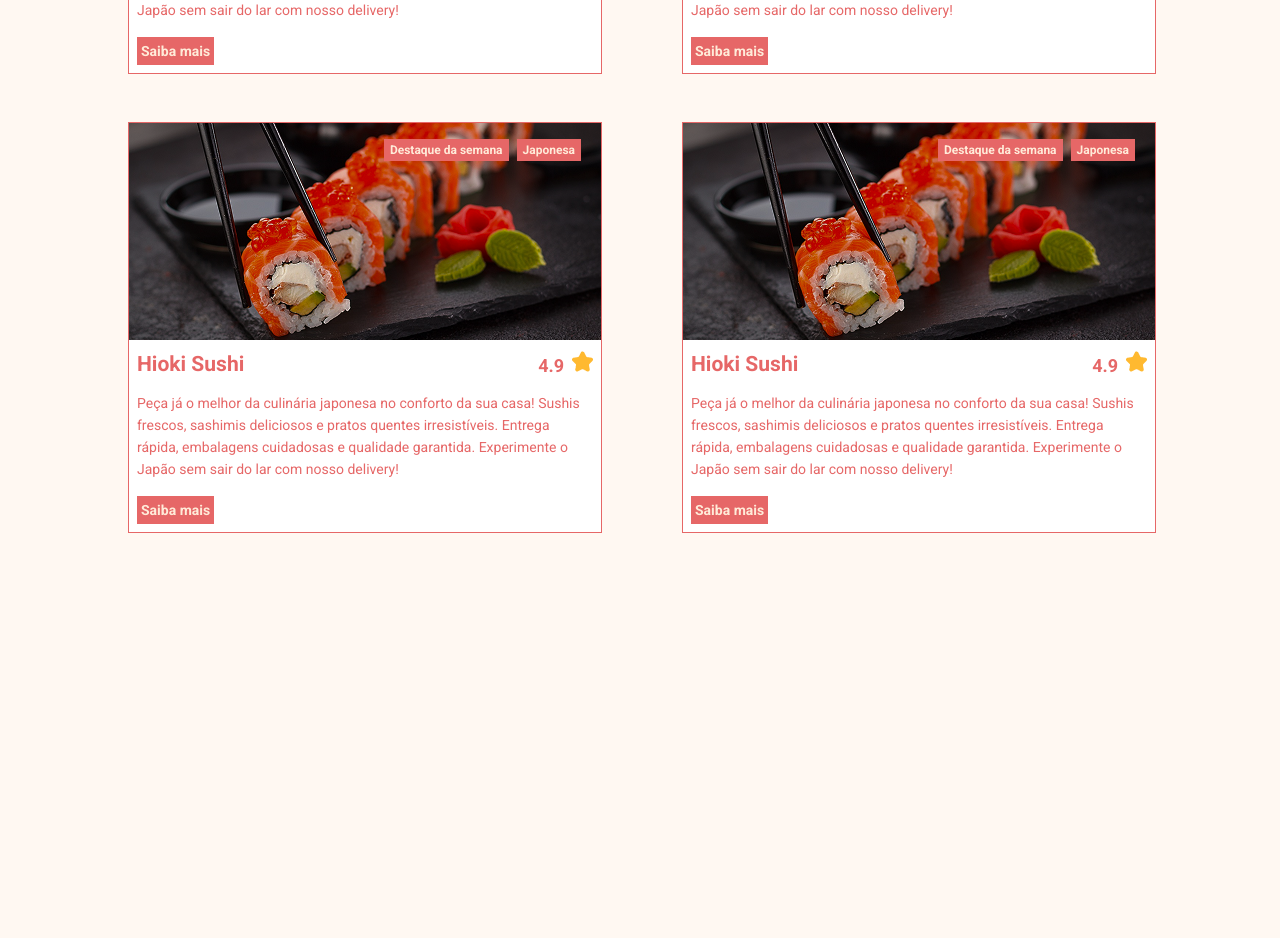
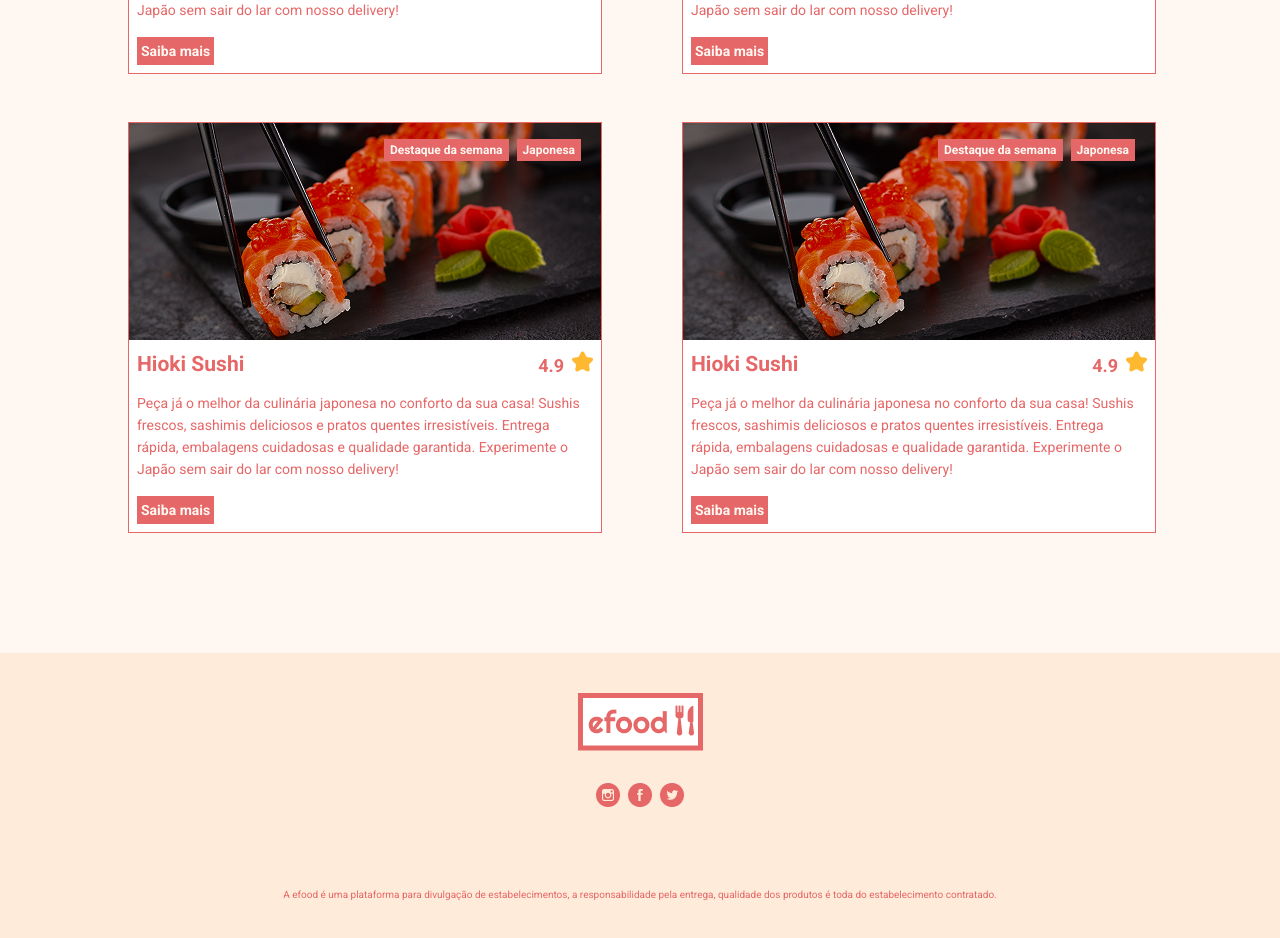
Before and after one commit to carolmeireles/efood, a React (Vite) app: page / in a window 1280 px wide. Shown: the part 1260-2198 px from the top of the page. Before the commit the page ends 1913 px from the top, so only its background shows below. Built offline with nearby package versions, Linux system fonts and the light colour scheme.

Commit message:
componente Footer

```diff
--- a/src/App.tsx
+++ b/src/App.tsx
@@ -1,6 +1,7 @@
 import Hero from "./components/Hero"
 import { CssGlobal } from "./styles"
 import CardList from "./components/CardList"
+import Footer from './components/Footer'
 
 function App() {
 
@@ -9,6 +10,7 @@ function App() {
       <CssGlobal />
       <Hero />
       <CardList />
+      <Footer />
     </>
   )
 }
--- a/src/components/Card/styles.ts
+++ b/src/components/Card/styles.ts
@@ -43,7 +43,7 @@ export const Desc = styled.p`
 
 export const Button = styled.button`
     background-color: ${cores.rosa};
-    color: ${cores.rosaClaro};
+    color: ${cores.begeClaro};
     padding: 6px 4px;
     font-weight: bold;
     font-size: 14px;
--- /dev/null
+++ b/src/components/Footer/index.tsx
@@ -0,0 +1,38 @@
+import logo from '../../assets/logo.png'
+import instagram from '../../assets/instagram.png'
+import facebook from '../../assets/facebook.png'
+import twitter from '../../assets/twitter.png'
+import { Container, Disclaimer, SocialLinks } from './styles'
+import { Logo } from '../Footer/styles'
+
+const Footer = () => (
+    <Container>
+        <div className="container">
+            <Logo>
+                <img src={logo} alt="efood" />
+            </Logo>
+            <SocialLinks>
+                <li>
+                    <a href="#">
+                        <img src={instagram} alt="Instagram" />
+                    </a>
+                </li>
+                <li className='facebook'>
+                    <a href="#">
+                        <img src={facebook} alt="Facebook" />
+                    </a>
+                </li>
+                <li>
+                    <a href="#">
+                        <img src={twitter} alt="Twitter" />
+                    </a>
+                </li>
+            </SocialLinks>
+            <Disclaimer>
+                A efood é uma plataforma para divulgação de estabelecimentos, a responsabilidade pela entrega, qualidade dos produtos é toda do estabelecimento contratado.
+            </Disclaimer>
+        </div>
+    </Container>
+)
+
+export default Footer
--- /dev/null
+++ b/src/components/Footer/styles.ts
@@ -0,0 +1,28 @@
+import styled from "styled-components"
+import { cores } from "../../styles"
+
+export const Container = styled.footer`
+    background-color: ${cores.bege};
+    font-size: 10px;
+    padding: 40px 0;
+`
+
+export const Logo = styled.h1`
+    display: flex;
+    justify-content: center;
+`
+
+export const SocialLinks = styled.ul`
+    display: flex;
+    padding-top: 32px;
+    justify-content: center;
+
+    .facebook {
+        padding: 0 8px;
+    }
+`
+
+export const Disclaimer = styled.p`
+    padding-top: 80px;
+    text-align: center;
+`
--- a/src/components/Tag/styles.ts
+++ b/src/components/Tag/styles.ts
@@ -3,7 +3,7 @@ import { cores } from "../../styles"
 
 export const TagContainer = styled.div`
     background-color: ${cores.rosa};
-    color: ${cores.rosaClaro};
+    color: ${cores.begeClaro};
     padding: 4px 6px;
     font-weight: bold;
     font-size: 12px;
--- a/src/styles.ts
+++ b/src/styles.ts
@@ -2,8 +2,8 @@ import { createGlobalStyle } from 'styled-components'
 
 export const cores = {
     rosa: '#E66767',
-    rosaClaro: '#FFEBD9',
-    bege: '#FFF8F2',
+    bege: '#FFEBD9',
+    begeClaro: '#FFF8F2',
     branco: '#fff'
 }
 
@@ -17,7 +17,7 @@ export const CssGlobal = createGlobalStyle`
     }
 
     body {
-        background-color: ${cores.bege};
+        background-color: ${cores.begeClaro};
         color: ${cores.rosa};
     }
 
```
